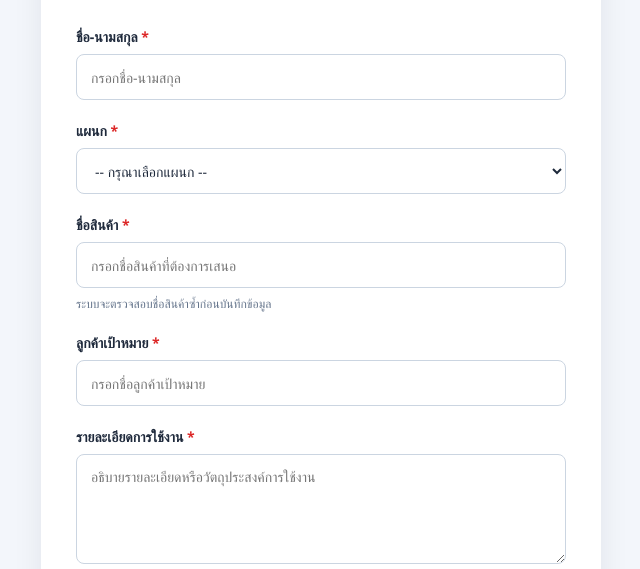
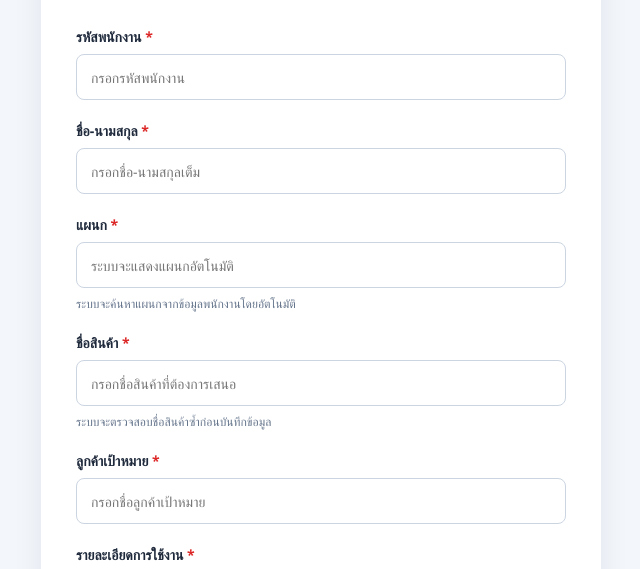
Before and after one commit to mflovr4658-arch/utn-product-form, a plain HTML site: page index.html in a window 1280 px wide. Both pictures are taken after a click on the button "เข้าสู่แบบฟอร์ม". Shown: the part 166-735 px from the top of the page, without its empty margins (319-959 px from the left). Drawn offline with Linux system fonts and the light colour scheme.

Commit message:
Update index.html

```diff
--- a/index.html
+++ b/index.html
@@ -11,10 +11,9 @@
 <body>
 
   <!-- =================================
-       หน้าแรก: แสดงรูปภาพก่อนเข้าแบบฟอร์ม
+       หน้าแรก
   ================================== -->
   <section id="welcomePage" class="welcome-page">
-
     <div class="welcome-container">
 
       <img
@@ -32,7 +31,6 @@
       </button>
 
     </div>
-
   </section>
 
 
@@ -44,18 +42,41 @@
     <section class="form-card">
 
       <header class="form-header">
-
-
         <div class="company-name">UNION THAI-NICHIBAN</div>
-
         <h1>แบบฟอร์มเสนอสินค้าใหม่</h1>
-
         <p>กรุณากรอกข้อมูลให้ครบถ้วนก่อนส่งแบบฟอร์ม</p>
-
       </header>
 
 
       <form id="productForm">
+
+        <!-- รหัสพนักงาน -->
+        <div class="form-group">
+
+          <label for="employeeID">
+            รหัสพนักงาน <span class="required">*</span>
+          </label>
+
+          <input
+            type="text"
+            id="employeeID"
+            name="employeeID"
+            placeholder="กรอกรหัสพนักงาน"
+            maxlength="30"
+            autocomplete="off"
+            aria-describedby="employeeIDError"
+            required
+          >
+
+          <small
+            id="employeeIDError"
+            class="field-error"
+            role="alert"
+            hidden
+          ></small>
+
+        </div>
+
 
         <!-- ชื่อ-นามสกุล -->
         <div class="form-group">
@@ -68,7 +89,7 @@
             type="text"
             id="fullName"
             name="fullName"
-            placeholder="กรอกชื่อ-นามสกุล"
+            placeholder="กรอกชื่อ-นามสกุลเต็ม"
             maxlength="150"
             autocomplete="name"
             aria-describedby="fullNameError"
@@ -92,35 +113,18 @@
             แผนก <span class="required">*</span>
           </label>
 
-          <select id="department" name="department" required>
+          <input
+            type="text"
+            id="department"
+            name="department"
+            placeholder="ระบบจะแสดงแผนกอัตโนมัติ"
+            readonly
+            required
+          >
 
-            <option value="">-- กรุณาเลือกแผนก --</option>
-
-            <option value="บุคคล">บุคคล</option>
-            <option value="หน่วยงานความปลอดภัย">หน่วยงานความปลอดภัย</option>
-            <option value="บัญชี">บัญชี</option>
-            <option value="การเงิน">การเงิน</option>
-            <option value="การตลาด">การตลาด</option>
-            <option value="จัดซื้อ">จัดซื้อ</option>
-            <option value="คลังสำเร็จรูป">คลังสำเร็จรูป</option>
-            <option value="คลังวัตถุดิบ">คลังวัตถุดิบ</option>
-            <option value="วางแผนผลิต">วางแผนผลิต</option>
-            <option value="ธุรการขายต่างประเทศ">ธุรการขายต่างประเทศ</option>
-            <option value="ขาย">ขาย</option>
-            <option value="บริหารคุณภาพ">บริหารคุณภาพ</option>
-            <option value="ควบคุมคุณภาพ">ควบคุมคุณภาพ</option>
-            <option value="ซ่อมบำรุง">ซ่อมบำรุง</option>
-            <option value="ส่วนผลิต">ส่วนผลิต</option>
-            <option value="มิกซ์ซิ่ง">มิกซ์ซิ่ง</option>
-            <option value="โค๊ดติ่ง">โค๊ดติ่ง</option>
-            <option value="สลิตติ่ง">สลิตติ่ง</option>
-            <option value="แพ็คกิ้ง">แพ็คกิ้ง</option>
-            <option value="สไลด์">สไลด์</option>
-            <option value="แกนกระดาษ">แกนกระดาษ</option>
-            <option value="วางแผนกลยุทธ์">วางแผนกลยุทธ์</option>
-            <option value="อื่นๆ">อื่นๆ</option>
-
-          </select>
+          <small class="hint">
+            ระบบจะค้นหาแผนกจากข้อมูลพนักงานโดยอัตโนมัติ
+          </small>
 
         </div>
 
@@ -217,7 +221,7 @@
 
 
   <!-- =================================
-       Popup แจ้งผลการส่งข้อมูล
+       Popup แจ้งผล
   ================================== -->
   <div
     id="status"
```
